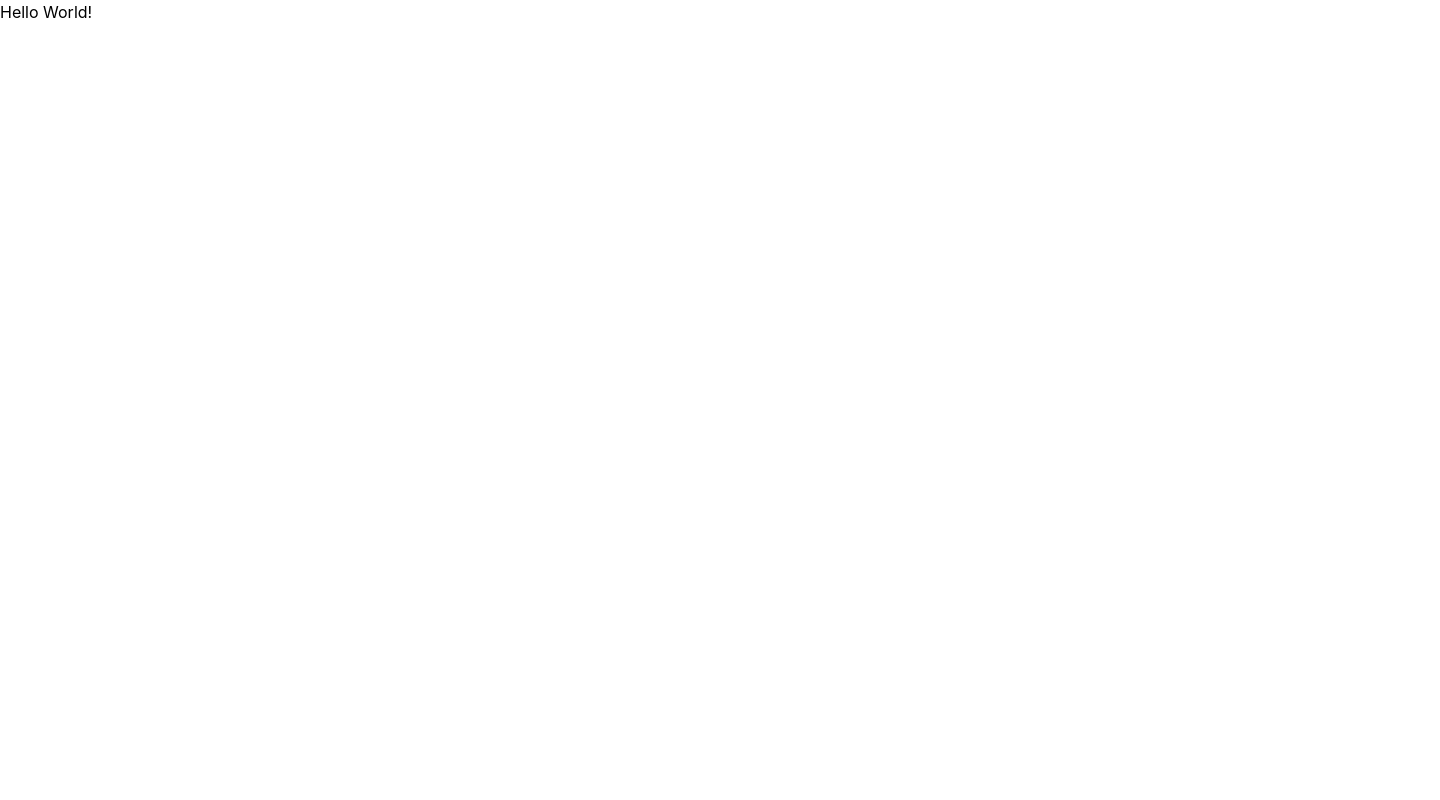
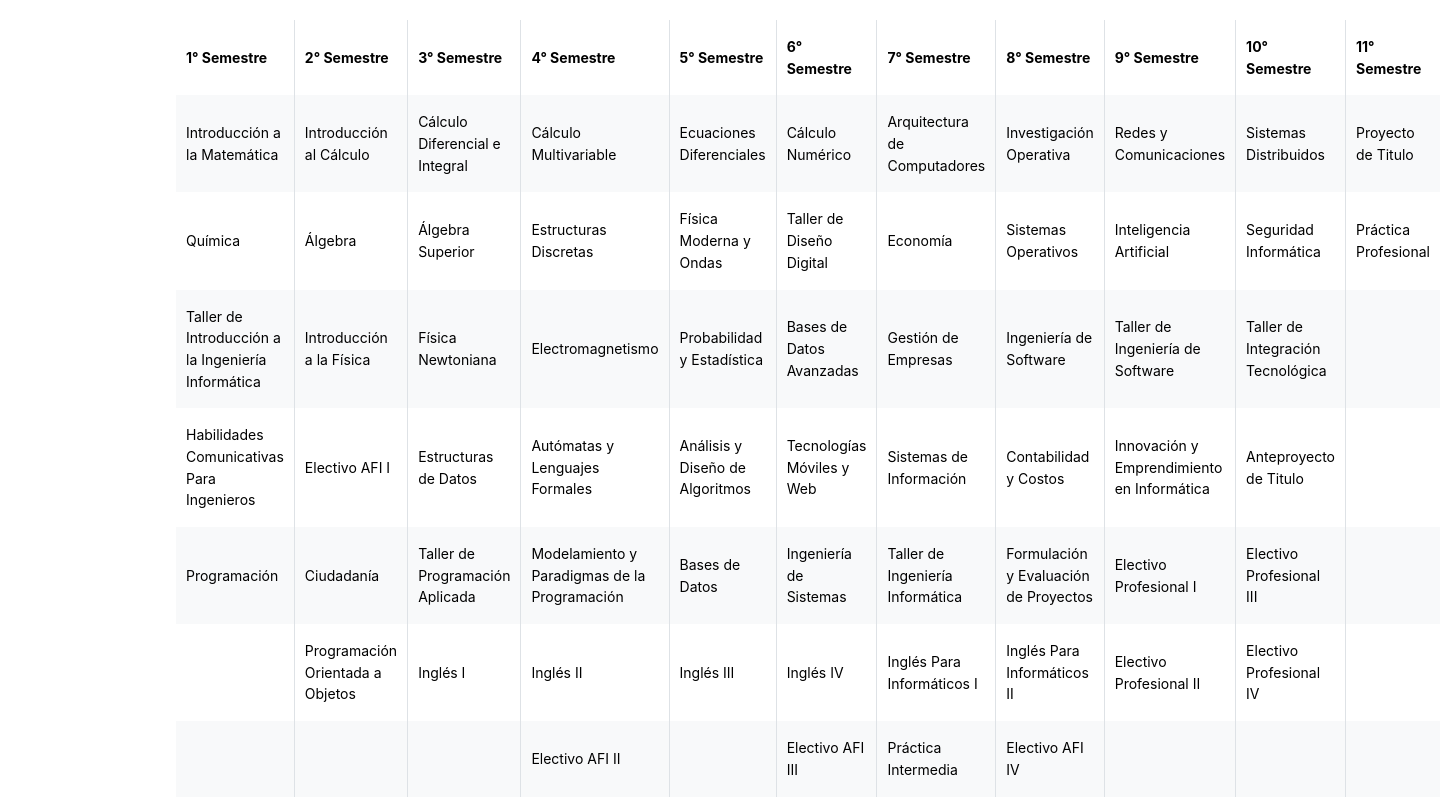
Before and after one commit to Awerito/09-curricular-grid, a React (Vite) app: page / in a window 1280 px wide. Shown: the whole page, 1440 px wide, since content can reach past the window. Built offline with nearby package versions, Linux system fonts and the light colour scheme.

Commit message:
Add: table display data

```diff
--- a/src/App.jsx
+++ b/src/App.jsx
@@ -1,6 +1,11 @@
+import { Container } from '@mantine/core'
+import CurricularGrid from './components/CurricularGrid'
+
 function App() {
   return (
-    <>Hello World!</>
+    <Container>
+      <CurricularGrid />
+    </Container>
   )
 }
 
--- /dev/null
+++ b/src/components/CurricularGrid.jsx
@@ -0,0 +1,58 @@
+import { subjects } from '../mock/curriculum.json'
+import { Table } from '@mantine/core'
+
+function distributeElements(inputList) {
+  const sortBySemester = Array.from({ length: 11 }, () => [])
+
+  inputList.forEach(el => {
+    const index = el.semester;
+    sortBySemester[index - 1].push(el);
+  })
+
+  const rows = [];
+  while (sortBySemester.some(semester => semester.length > 0)) {
+    const row = [];
+    for (let i = 0; i < 11; i++) {
+      if (sortBySemester[i].length > 0) {
+        row.push(sortBySemester[i].shift());
+      } else {
+        row.push(null);
+      }
+    }
+    rows.push(row);
+  }
+
+  return rows;
+}
+
+function CurricularGrid() {
+  const header = Array.from({ length: 11 }, (_, index) => (
+    <Table.Th key={index}>{index + 1}° Semestre</Table.Th>
+  ))
+
+  const rows = distributeElements(subjects).map((row, index) => (
+    <Table.Tr key={index}>
+      {row.map((subject, index) => (
+        <Table.Td key={index}>
+          {subject ? subject.name : null}
+        </Table.Td>
+      ))}
+    </Table.Tr>
+  ))
+
+  return (
+    <Table
+      verticalSpacing="md"
+      striped
+      withColumnBorders
+      withRowBorders={false}
+      style={{ marginTop: 20 }}
+    >
+      <Table.Thead>
+        <Table.Tr>{header}</Table.Tr>
+      </Table.Thead>
+      <Table.Tbody>{rows}</Table.Tbody>
+    </Table>
+  );
+}
+export default CurricularGrid
--- a/src/mock/curriculum.json
+++ b/src/mock/curriculum.json
@@ -1,4 +1,5 @@
-[
+{
+  "subjects": [
     {
       "semester": 1,
       "name": "Introducción a la Matemática",
@@ -623,3 +624,4 @@
       "next": []
     }
   ]
+}
```
Lines whose indentation alone changed are shown as unchanged.
